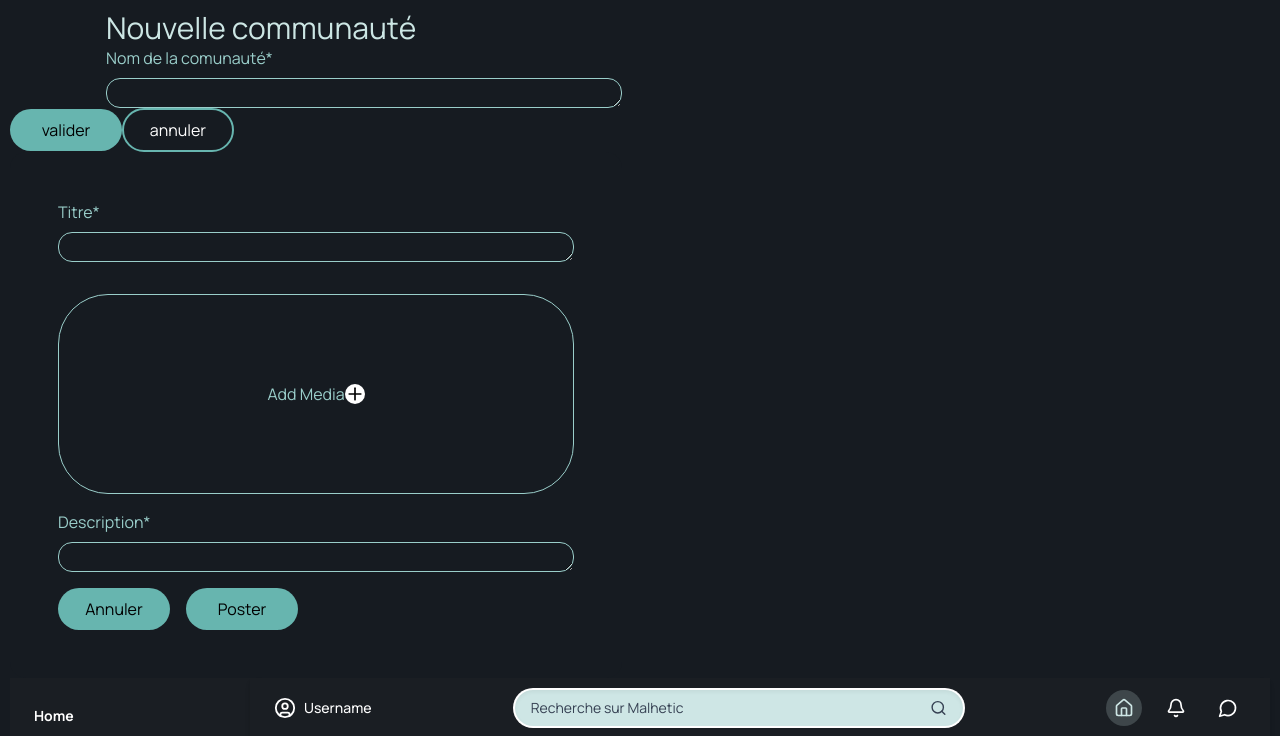
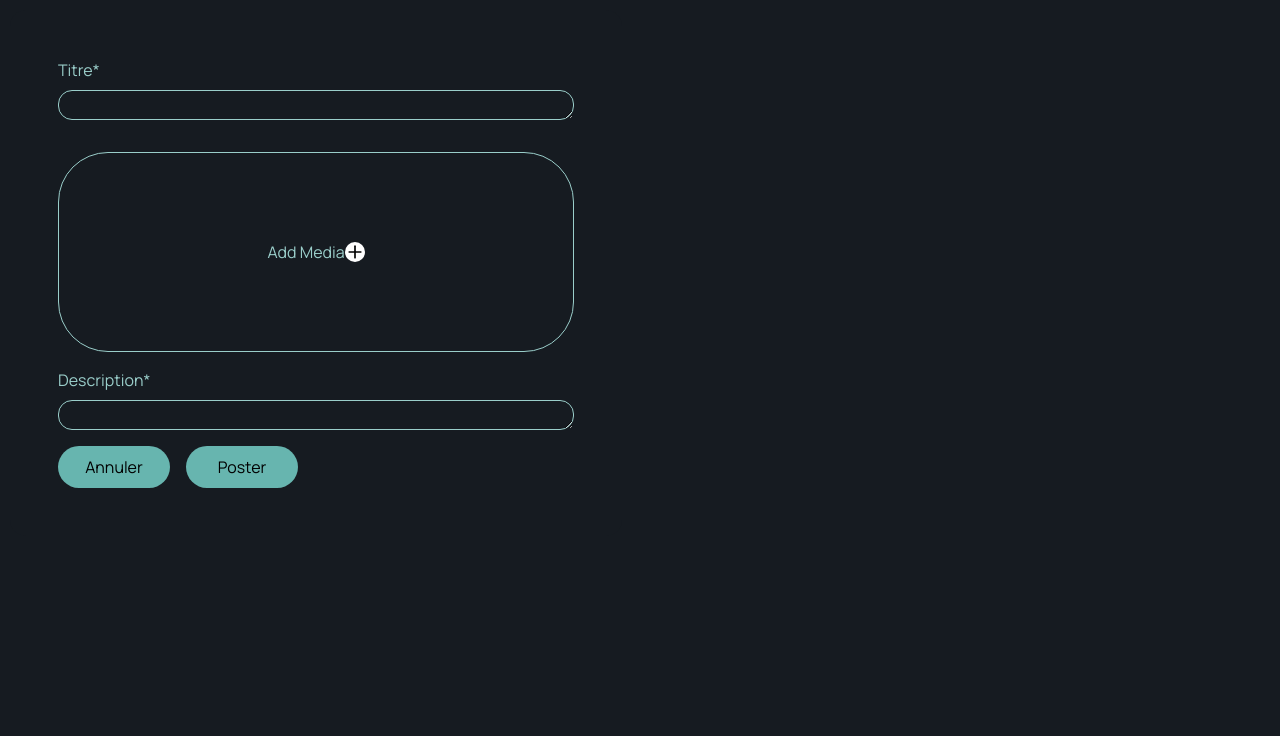
Before and after one commit to Nabibouch/reddit-front, a React (Vite) app in the folder front/: page / in a window 1280 px wide. Shown: the top 736 px of the page. Built offline with nearby package versions, Linux system fonts and the light colour scheme; the HTML template or start-up script is replaced by a standard one; a web font is replaced by a local one.

Commit message:
commit obligatoire

```diff
--- a/front/src/App.jsx
+++ b/front/src/App.jsx
@@ -22,12 +22,8 @@ function App() {
   }
   return(
     <>
+      <CreatePost />
 
-      <CreateCommunity />
-      <PrimaryButton title="valider" />
-      <SecondaryButton title="annuler" />
-      <CreatePost />
-      <Messagerie />
     </>
   )
 }
```
